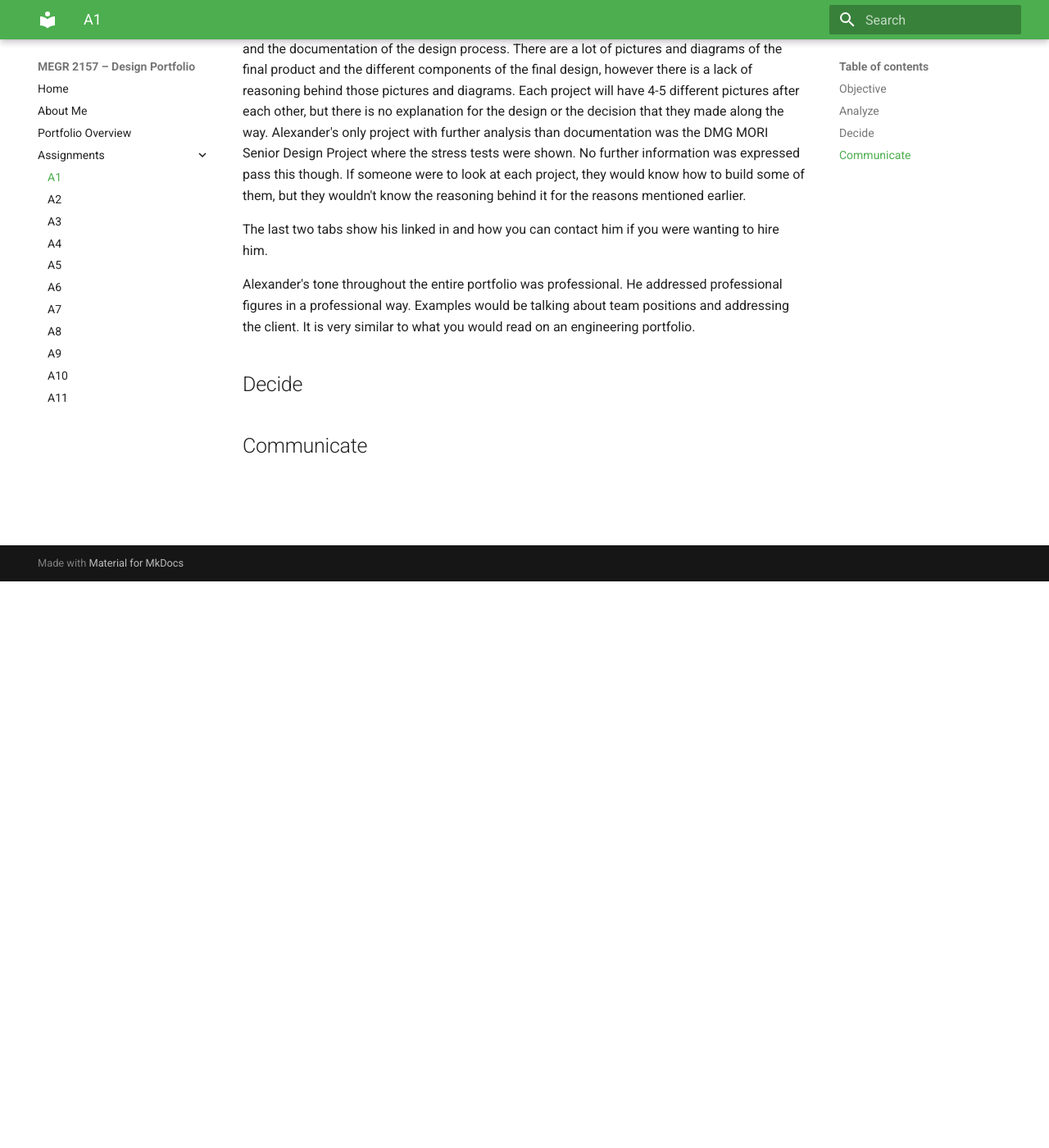
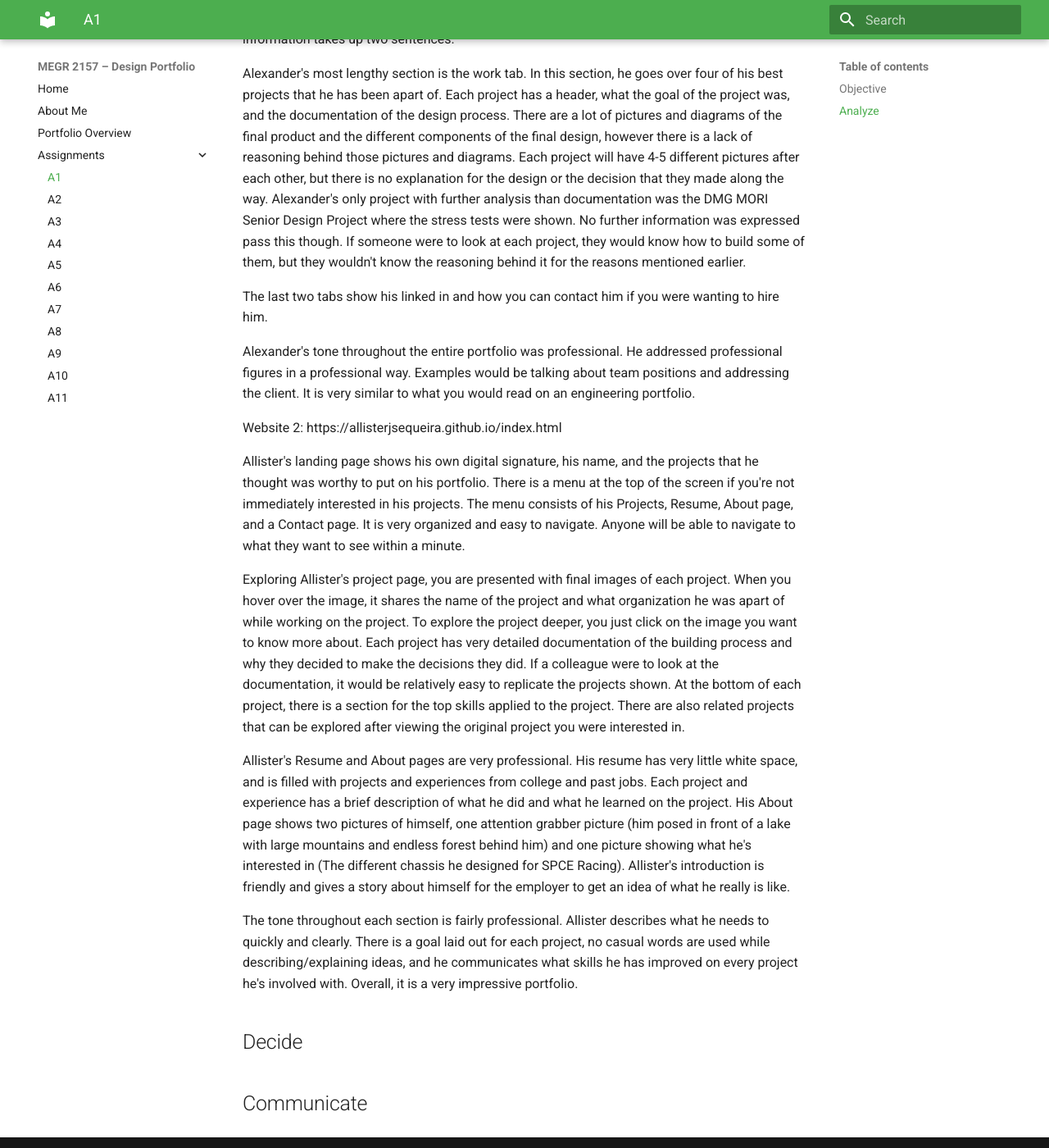
Before and after one commit to AndyChwalik/megr2157-portfolio, an MkDocs documentation site: the page built from docs/assignments/A01/index.md, in a window 1280 px wide and 1400 px high, scrolled down 691 px. Shown: the whole window at 82% size. Built offline with MkDocs 1.6.1 and Material for MkDocs 9.7.7, drawn with Linux system fonts in a browser that asks for light colours; some of the changed text lies outside the part shown.

Commit message:
Web2Finish.md
Finished editing the website 2 section. Testing out if 1 # makes the text larger

```diff
--- a/docs/assignments/A01/index.md
+++ b/docs/assignments/A01/index.md
@@ -4,6 +4,8 @@
 
 
 ## Analyze
+
+# Task A: Portfolio Analysis
 
 Website 1: https://acapejones.github.io/#
 
@@ -17,6 +19,17 @@ The last two tabs show his linked in and how you can contact him if you were wan
 
 Alexander's tone throughout the entire portfolio was professional. He addressed professional figures in a professional way. Examples would be talking about team positions and addressing the client. It is very similar to what you would read on an engineering portfolio.
 
+Website 2: https://allisterjsequeira.github.io/index.html
+
+Allister's landing page shows his own digital signature, his name, and the projects that he thought was worthy to put on his portfolio. There is a menu at the top of the screen if you're not immediately interested in his projects. The menu consists of his Projects, Resume, About page, and a Contact page. It is very organized and easy to navigate. Anyone will be able to navigate to what they want to see within a minute.
+
+Exploring Allister's project page, you are presented with final images of each project. When you hover over the image, it shares the name of the project and what organization he was apart of while working on the project. To explore the project deeper, you just click on the image you want to know more about. Each project has very detailed documentation of the building process and why they decided to make the decisions they did. If a colleague were to look at the documentation, it would be relatively easy to replicate the projects shown. At the bottom of each project, there is a section for the top skills applied to the project. There are also related projects that can be explored after viewing the original project you were interested in.
+
+Allister's Resume and About pages are very professional. His resume has very little white space, and is filled with projects and experiences from college and past jobs. Each project and experience has a brief description of what he did and what he learned on the project. His About page shows two pictures of himself, one attention grabber picture (him posed in front of a lake with large mountains and endless forest behind him) and one picture showing what he's interested in (The different chassis he designed for SPCE Racing). Allister's introduction is friendly and gives a story about himself for the employer to get an idea of what he really is like.
+
+The tone throughout each section is fairly professional. Allister describes what he needs to quickly and clearly. There is a goal laid out for each project, no casual words are used while describing/explaining ideas, and he communicates what skills he has improved on every project he's involved with. Overall, it is a very impressive portfolio.
+
+
 ## Decide
 
 
```
